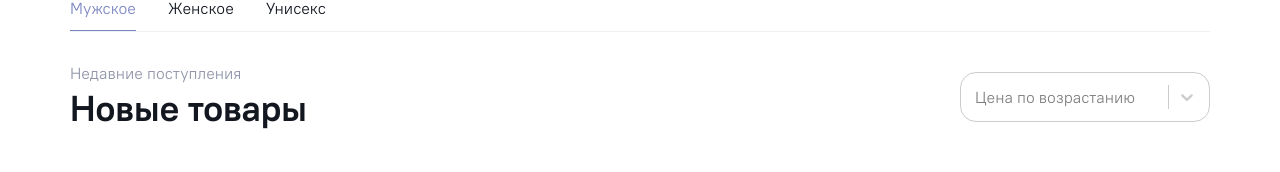
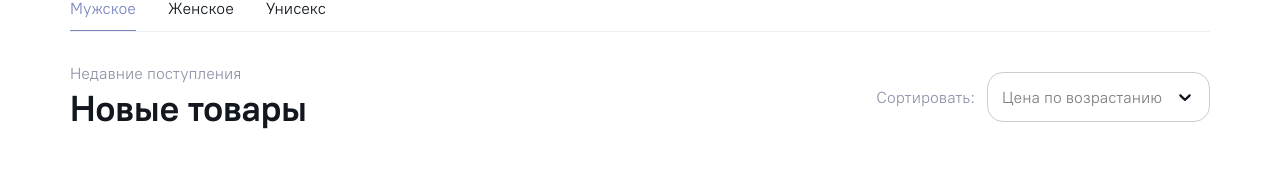
Before and after one commit to anakolchina97/cloza, a Next.js app: page / in a window 1280 px wide. Shown: the part 620-792 px from the top of the page. Built offline with nearby package versions, Linux system fonts and the light colour scheme.

Commit message:
Add styles

```diff
--- a/components/Sort.tsx
+++ b/components/Sort.tsx
@@ -14,38 +14,52 @@ const Sort = () => {
 
   return (
     <SortWrap>
+      <SortTitle>Сортировать:</SortTitle>
       <CustomSelect
         defaultValue={selectedOption}
         onChange={setSelectedOption}
         options={options}
         placeholder="Цена по возрастанию"
+        components={{
+          IndicatorSeparator: () => null,
+        }}
       />
     </SortWrap>
   );
 };
 
-const SortWrap = styled.div``;
+const SortWrap = styled.div`
+  display: flex;
+  align-items: center;
+  gap: ${rem(12)};
+`;
+
+const SortTitle = styled.p`
+  color: ${(props) => props.theme.colors.gray.default};
+`;
 
 export const CustomSelect = styled(Select).attrs({
   styles: {
     control: (provided: any) => ({
       ...provided,
-      backgroundColor: "var(--colors-ui-base)",
-      color: "var(--colors-text)",
       borderRadius: `${rem(16)}`,
       padding: "0.25rem",
-      boxShadow: "var(--shadow)",
       height: "50px",
     }),
     option: (provided: any, state: any) => ({
       ...provided,
       cursor: "pointer",
-      color: "var(--colors-text)",
       backgroundColor: "white",
+    }),
+    dropdownIndicator: (base: any) => ({
+      ...base,
+      padding: 0,
+      paddingRight: ` ${rem(10)}`,
+      color: `#121720`,
     }),
   },
 })`
-  width: ${rem(250)};
+  width: ${rem(223)};
   & > * {
     box-shadow: var(--shadow);
   }
```
